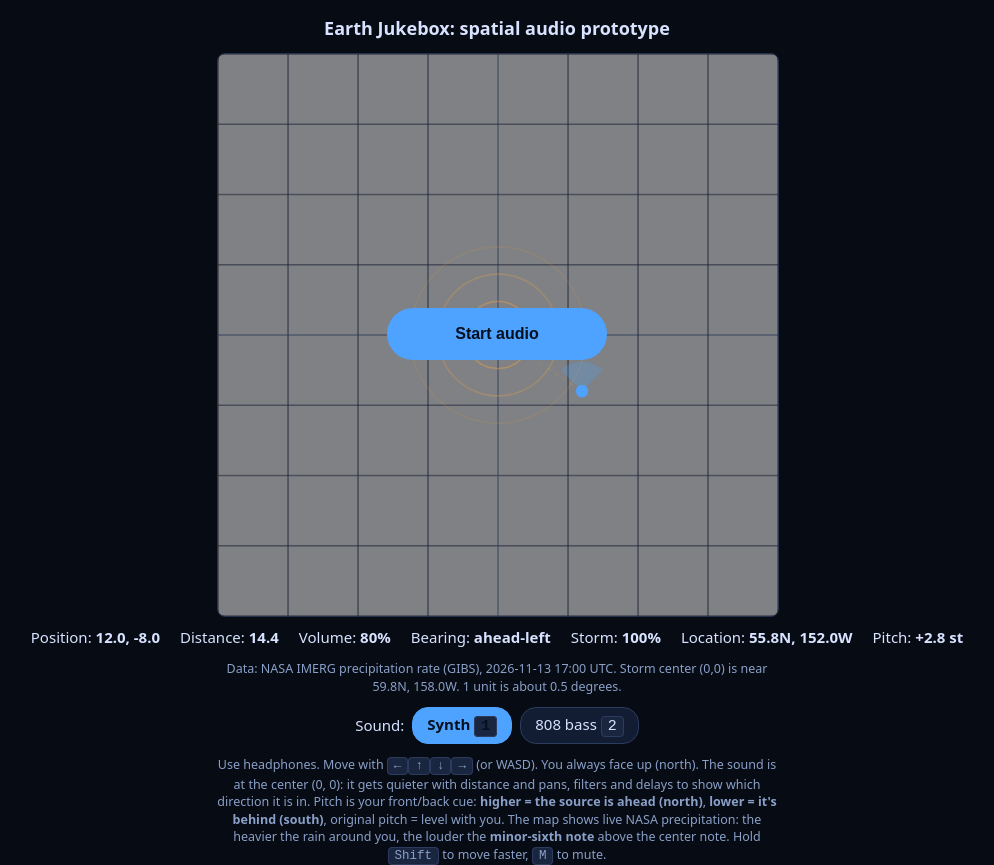
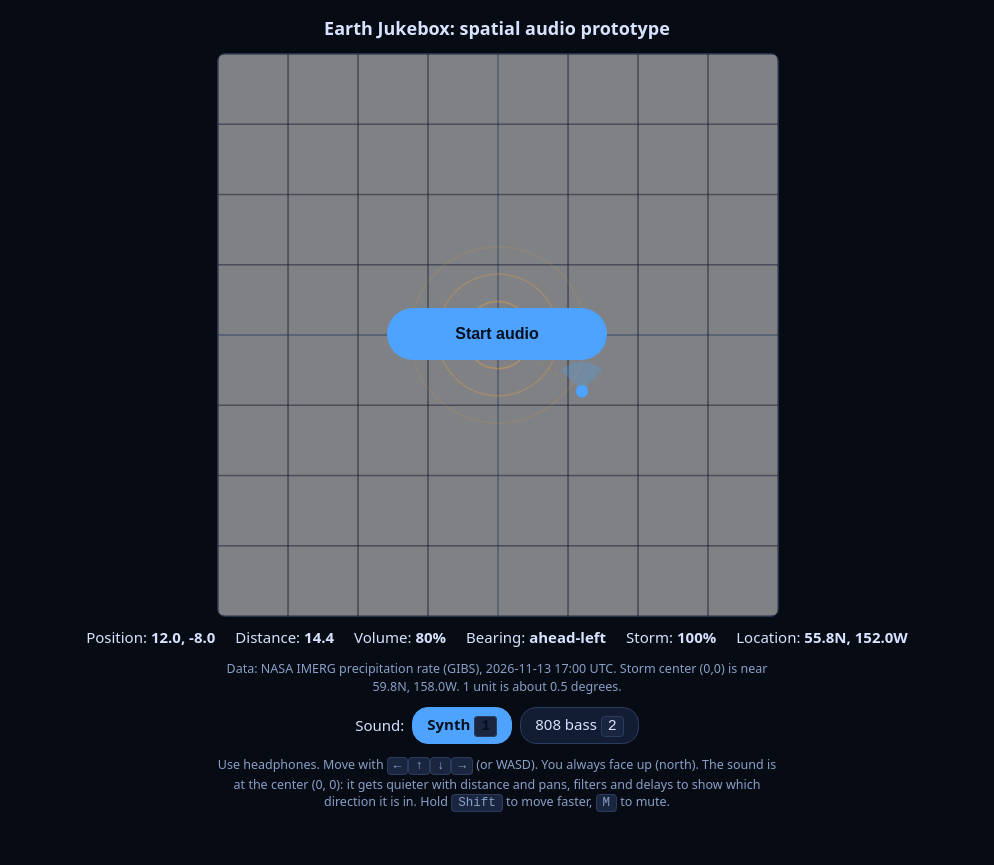
Before and after one commit to sohumvajaria/nasa-space-apps-2026, a plain HTML site: page src/index.html in a window 1280 px wide. Shown: the whole page, without its empty margins (143-1137 px from the left). After the commit the page ends 813 px from the top, so only its background shows below. Drawn offline with Linux system fonts and the light colour scheme.

Commit message:
Remove vertical pitch cue
Co-Authored-By: Claude Sonnet 5.5 <noreply@anthropic.com>

```diff
--- a/src/index.html
+++ b/src/index.html
@@ -36,7 +36,6 @@
     <span>Bearing: <b id="brg">-</b></span>
     <span>Storm: <b id="storm">-</b></span>
     <span>Location: <b id="loc">-</b></span>
-    <span>Pitch: <b id="pitch">0.0 st</b></span>
   </div>
   <small id="datastat">Loading NASA IMERG precipitation data...</small>
   <div id="sound" role="group" aria-label="Sound">
@@ -44,7 +43,7 @@
     <button type="button" data-mode="synth" aria-pressed="true">Synth <kbd>1</kbd></button>
     <button type="button" data-mode="808" aria-pressed="false">808 bass <kbd>2</kbd></button>
   </div>
-  <small>Use headphones. Move with <kbd>←</kbd><kbd>↑</kbd><kbd>↓</kbd><kbd>→</kbd> (or WASD). You always face up (north). The sound is at the center (0, 0): it gets quieter with distance and pans, filters and delays to show which direction it is in. Pitch is your front/back cue: <b>higher = the source is ahead (north)</b>, <b>lower = it's behind (south)</b>, original pitch = level with you. The map shows live NASA precipitation: the heavier the rain around you, the louder the <b>minor-sixth note</b> above the center note. Hold <kbd>Shift</kbd> to move faster, <kbd>M</kbd> to mute.</small>
+  <small>Use headphones. Move with <kbd>←</kbd><kbd>↑</kbd><kbd>↓</kbd><kbd>→</kbd> (or WASD). You always face up (north). The sound is at the center (0, 0): it gets quieter with distance and pans, filters and delays to show which direction it is in. Hold <kbd>Shift</kbd> to move faster, <kbd>M</kbd> to mute.</small>
 
 <script>
 (() => {
@@ -164,15 +163,7 @@
   let stormGain = null;
   let mode = 'synth';            // 'synth' (default) or '808'
   let bus = null, synthOut = null, bassOut = null;
-  const synthOscs = [];                  // [{o, base}] so pitch can be shifted live
 
-  // Front/back cue: pitch rises when the source is AHEAD (north of you) and falls when it
-  // is BEHIND (south). Level with it = original pitch. +/-PITCH_SEMITONES at 20+ units away.
-  const PITCH_SEMITONES = 7, PITCH_RANGE = 20;
-  function pitchSemis() {
-    const dy = -player.y;                          // + when source is north of the player
-    return PITCH_SEMITONES * Math.max(-1, Math.min(1, dy / PITCH_RANGE));
-  }
 
   // ---------- Audio ----------
   function buildAudio() {
@@ -215,7 +206,7 @@
         const o = ctx.createOscillator();
         o.type = i % 2 ? 'triangle' : 'sawtooth';
         o.frequency.value = f;
-        o.detune.value = detune; synthOscs.push({ o, base: detune });
+        o.detune.value = detune;
         const g = ctx.createGain();
         g.gain.value = 0.12 / (1 + i * 0.4);
         o.connect(g).connect(src);
@@ -233,7 +224,6 @@
       const g = ctx.createGain(); g.gain.value = 0.2;
       o.connect(g).connect(stormGain);
       o.start();
-      synthOscs.push({ o, base: detune });
     });
     stormGain.connect(src);
 
@@ -303,7 +293,6 @@
   }
 
   function hit808(t, freq, len) {
-    freq = Math.max(38, freq * Math.pow(2, pitchSemis() / 12));   // keep sub audible when pitched down
     voice808(t, freq, len, 0.9);
     if (stormLevel > 0.03) voice808(t, freq * MINOR_SIXTH, len, 0.9 * stormLevel);   // storm voice
   }
@@ -422,7 +411,7 @@
 
   const hud = {
     pos: document.getElementById('pos'), dist: document.getElementById('dist'),
-    vol: document.getElementById('vol'), storm: document.getElementById('storm'), loc: document.getElementById('loc'), pitch: document.getElementById('pitch'), brg: document.getElementById('brg'),
+    vol: document.getElementById('vol'), storm: document.getElementById('storm'), loc: document.getElementById('loc'), brg: document.getElementById('brg'),
   };
 
   function compass(dx, dy) {
@@ -485,16 +474,11 @@
     if (ctx && stormGain) stormGain.gain.setTargetAtTime(0.9 * stormLevel, ctx.currentTime, 0.08);
     hud.storm.textContent = field ? Math.round(stormLevel * 100) + '%' : 'n/a';
     hud.loc.textContent = field ? `${fmtLat(center.lat + player.y * DEG_PER_UNIT)}, ${fmtLon(center.lon + player.x * DEG_PER_UNIT)}` : 'n/a';
-    if (ctx && synthOscs.length) {
-      const cents = pitchSemis() * 100, t = ctx.currentTime;
-      for (const v of synthOscs) v.o.detune.setTargetAtTime(v.base + cents, t, 0.05);
-    }
 
     const dist = Math.hypot(player.x, player.y);
     hud.pos.textContent = `${player.x.toFixed(1)}, ${player.y.toFixed(1)}`;
     hud.dist.textContent = dist.toFixed(1);
     hud.vol.textContent = Math.round(volumeAt(dist) * 100) + '%';
-    hud.pitch.textContent = (pitchSemis() >= 0 ? '+' : '') + pitchSemis().toFixed(1) + ' st';
     hud.brg.textContent = compass(-player.x, -player.y);
 
     draw(now);
```
